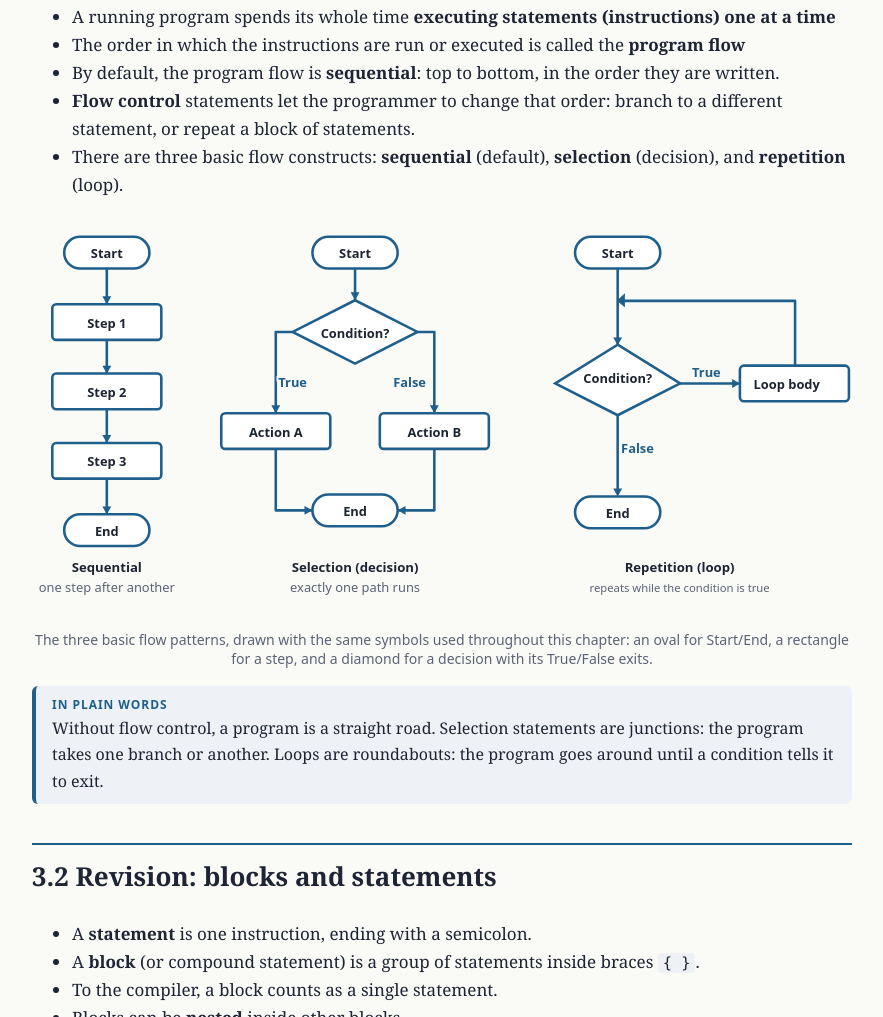
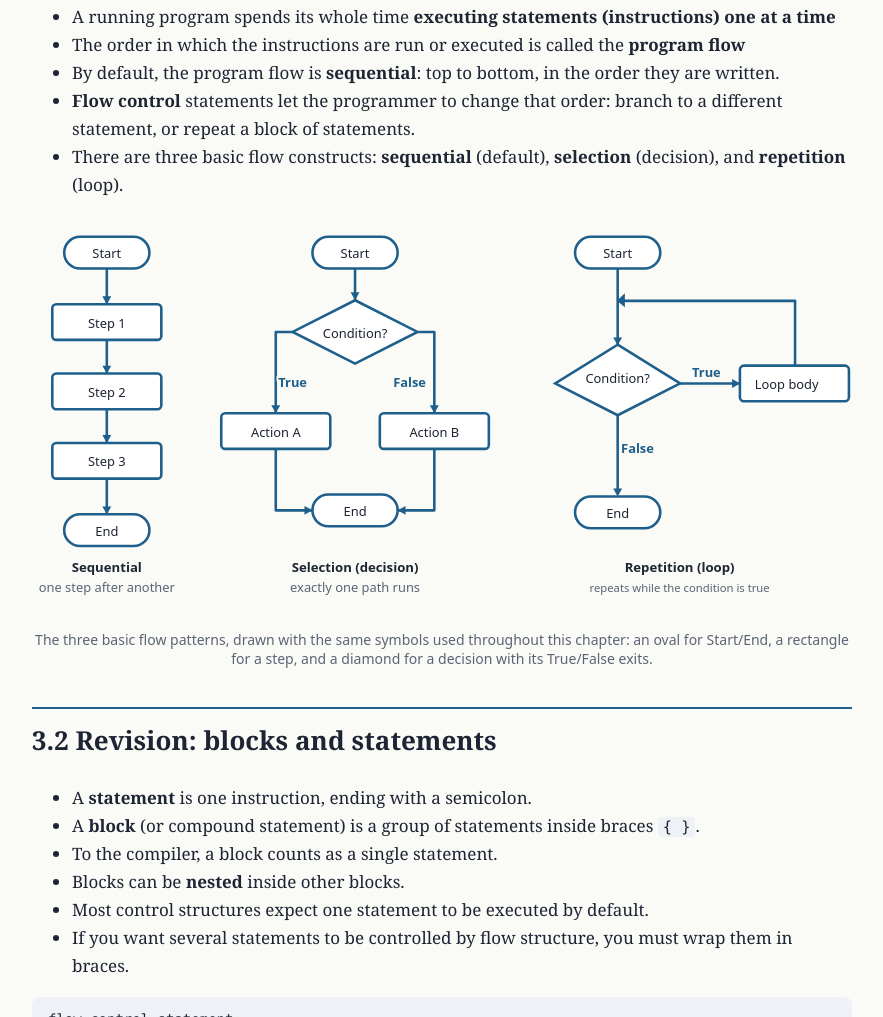
Before and after one commit to SwEg21-03-07-FoP/FoP_I_Chapter_Three, a plain HTML site: page Chapter_Three_Lecture_Note.html in a window 1280 px wide. Shown: the part 899-1916 px from the top of the page, without its empty margins (323-1206 px from the left). Drawn offline with Linux system fonts and the light colour scheme.

Commit message:
Update Chapter_Three_Lecture_Note.html

```diff
--- a/Chapter_Three_Lecture_Note.html
+++ b/Chapter_Three_Lecture_Note.html
@@ -561,28 +561,28 @@
                 <rect fill="var(--card)" stroke="var(--ac)" stroke-width="4" x="49.9785" y="30.7692" width="132.308"
                     height="49.2308" rx="24.6154" />
                     <text x="116.132" y="56.3846" text-anchor="middle"
-                    dominant-baseline="central" font-size="20" font-family="system-ui,sans-serif" font-weight="bold"
+                    dominant-baseline="central" font-size="20" font-family="system-ui,sans-serif"
                     fill="var(--fg)">Start</text>
                 <rect fill="var(--card)" stroke="var(--ac)" stroke-width="4" x="31.5169" y="135.385" width="169.231"
                     height="55.3846" rx="6.15385" />
                     <text x="116.132" y="164.077" text-anchor="middle"
-                    dominant-baseline="central" font-size="20" font-family="system-ui,sans-serif" font-weight="bold"
+                    dominant-baseline="central" font-size="20" font-family="system-ui,sans-serif"
                     fill="var(--fg)">Step 1</text>
 
                 <rect fill="var(--card)" stroke="var(--ac)" stroke-width="4" x="31.5169" y="243.077" width="169.231"
                     height="55.3846" rx="6.15385" />
                     <text x="116.132" y="271.769" text-anchor="middle"
-                    dominant-baseline="central" font-size="20" font-family="system-ui,sans-serif" font-weight="bold"
+                    dominant-baseline="central" font-size="20" font-family="system-ui,sans-serif"
                     fill="var(--fg)">Step  2</text>
                 <rect fill="var(--card)" stroke="var(--ac)" stroke-width="4" x="31.5169" y="350.769" width="169.231"
                     height="55.3846" rx="6.15385" />
                     <text x="116.132" y="379.462" text-anchor="middle"
-                    dominant-baseline="central" font-size="20" font-family="system-ui,sans-serif" font-weight="bold"
+                    dominant-baseline="central" font-size="20" font-family="system-ui,sans-serif"
                     fill="var(--fg)">Step 3</text>
                 <rect fill="var(--card)" stroke="var(--ac)" stroke-width="4" x="49.9785" y="461.538" width="132.308"
                     height="49.2308" rx="24.6154" />
                     <text x="116.132" y="487.154" text-anchor="middle"
-                    dominant-baseline="central" font-size="20" font-family="system-ui,sans-serif" font-weight="bold"
+                    dominant-baseline="central" font-size="20" font-family="system-ui,sans-serif"
                     fill="var(--fg)">End</text>
                     <text x="116.132" y="550.769" text-anchor="middle" font-size="20.4615"
                     font-weight="700" font-family="system-ui,sans-serif" fill="var(--fg)">Sequential</text>
@@ -607,26 +607,26 @@
                 <rect fill="var(--card)" stroke="var(--ac)" stroke-width="4" x="435.342" y="30.7692" width="132.308"
                     height="49.2308" rx="24.6154" />
                     <text x="501.495" y="56.3846" text-anchor="middle"
-                    dominant-baseline="central" font-size="20" font-family="system-ui,sans-serif" font-weight="bold"
+                    dominant-baseline="central" font-size="20" font-family="system-ui,sans-serif"
                     fill="var(--fg)">Start</text>
                 <polygon fill="var(--card)" stroke="var(--ac)" stroke-width="4"
                     points="501.495,129.231 598.418,178.462 501.495,227.692 404.572,178.462" />
-                    <text x="501.495" y="179.462" text-anchor="middle" dominant-baseline="central" font-size="20" font-weight="bold"
+                    <text x="501.495" y="179.462" text-anchor="middle" dominant-baseline="central" font-size="20"
                     font-family="system-ui,sans-serif" fill="var(--fg)">Condition?</text>
                 <rect fill="var(--card)" stroke="var(--ac)" stroke-width="4" x="293.803" y="304.615" width="169.231"
                     height="55.3846" rx="6.15385" />
                     <text x="378.418" y="333.308" text-anchor="middle"
-                    dominant-baseline="central" font-size="20" font-family="system-ui,sans-serif" font-weight="bold"
+                    dominant-baseline="central" font-size="20" font-family="system-ui,sans-serif"
                     fill="var(--fg)">Action A</text>
                 <rect fill="var(--card)" stroke="var(--ac)" stroke-width="4" x="539.957" y="304.615" width="169.231"
                     height="55.3846" rx="6.15385" />
                     <text x="624.572" y="333.308" text-anchor="middle"
-                    dominant-baseline="central" font-size="20" font-family="system-ui,sans-serif" font-weight="bold"
+                    dominant-baseline="central" font-size="20" font-family="system-ui,sans-serif"
                     fill="var(--fg)">Action B</text>
                 <rect fill="var(--card)" stroke="var(--ac)" stroke-width="4" x="435.342" y="430.769" width="132.308"
                     height="49.2308" rx="24.6154" />
                     <text x="501.495" y="456.385" text-anchor="middle"
-                    dominant-baseline="central" font-size="20" font-family="system-ui,sans-serif" font-weight="bold"
+                    dominant-baseline="central" font-size="20" font-family="system-ui,sans-serif"
                     fill="var(--fg)">End</text>
                     <text x="404.572" y="255.385" text-anchor="middle"
                     dominant-baseline="central" font-size="20" font-weight="700" font-family="system-ui,sans-serif"
@@ -658,24 +658,24 @@
                 <rect fill="var(--card)" stroke="var(--ac)" stroke-width="4" x="843.034" y="30.7692" width="132.308"
                     height="49.2308" rx="24.6154" />
                     <text x="909.188" y="56.3846" text-anchor="middle"
-                    dominant-baseline="central" font-size="20" font-family="system-ui,sans-serif" font-weight="bold"
+                    dominant-baseline="central" font-size="20" font-family="system-ui,sans-serif"
                     fill="var(--fg)">Start</text>
 
                 <polygon fill="var(--card)" stroke="var(--ac)" stroke-width="4"
                     points="909.188, 198.231 1006.11,258.462 909.188,307.692 812.265,258.462" />
-                    <text x="909.188" y="250.462" text-anchor="middle" dominant-baseline="central" font-size="20" font-weight="bold"
+                    <text x="909.188" y="250.462" text-anchor="middle" dominant-baseline="central" font-size="20"
                     font-family="system-ui,sans-serif" fill="var(--fg)">Condition?</text>
 
                 <rect fill="var(--card)" stroke="var(--ac)" stroke-width="4" x="1098.96" y="230.769" width="169.231"
                     height="55.3846" rx="6.15385" />
                     <text x="1171.57" y="259.462" text-anchor="middle"
-                    dominant-baseline="central" font-size="20" font-family="system-ui,sans-serif" font-weight="bold"
+                    dominant-baseline="central" font-size="20" font-family="system-ui,sans-serif"
                     fill="var(--fg)">Loop body</text>
 
                 <rect fill="var(--card)" stroke="var(--ac)" stroke-width="4" x="843.034" y="433.846" width="132.308"
                     height="49.2308" rx="24.6154" />
                     <text x="909.188" y="459.462" text-anchor="middle"
-                    dominant-baseline="central" font-size="20" font-family="system-ui,sans-serif" font-weight="bold"
+                    dominant-baseline="central" font-size="20" font-family="system-ui,sans-serif"
                     fill="var(--fg)">End</text>
 
                     <text x="1046.88" y="240.692" text-anchor="middle"
@@ -694,10 +694,6 @@
             <p style="color:var(--mu);font:14px system-ui;margin-top:6px;text-align:center">The three basic flow
                 patterns, drawn with the same symbols used throughout this chapter: an oval for Start/End, a rectangle
                 for a step, and a diamond for a decision with its True/False exits.</p>
-        </div>
-        <div class="tip"><b>In plain words</b>Without flow control, a program is a straight road. Selection statements
-            are junctions: the program takes one branch or another. Loops are roundabouts: the program goes around until
-            a condition tells it to exit.
         </div>
 
         <h2 id="block">3.2 Revision: blocks and statements</h2>
```
